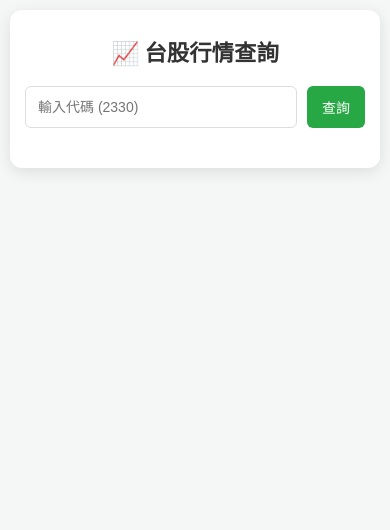
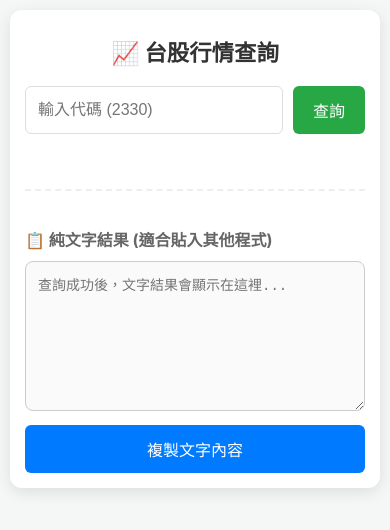
Before and after one commit to lenhou/stock-webapi, a plain HTML site: page static/index.html in a window 390 px wide. Drawn offline with Linux system fonts and the light colour scheme.

Commit message:
新增結果輸出文字框與複製按鈕

```diff
--- a/static/index.html
+++ b/static/index.html
@@ -24,7 +24,7 @@
         }
         h2 { color: #333; text-align: center; margin-top: 10px; }
 
-        /* 搜尋框響應式佈局 */
+        /* 搜尋框佈局 */
         .search-box {
             display: flex;
             gap: 10px;
@@ -35,7 +35,7 @@
             padding: 12px;
             border: 1px solid #ddd;
             border-radius: 6px;
-            flex: 1; /* 手機上自動伸展 */
+            flex: 1;
             max-width: 250px;
             font-size: 16px;
         }
@@ -50,7 +50,6 @@
             white-space: nowrap;
         }
 
-        /* 股票名稱樣式 */
         .stock-info {
             margin-bottom: 15px;
             font-weight: bold;
@@ -59,29 +58,53 @@
             text-align: center;
         }
 
-        /* 重點：讓表格在手機上可以橫向滑動 */
+        /* 表格樣式與響應式滑動 */
         .table-container {
             width: 100%;
-            overflow-x: auto; /* 超出寬度時顯示捲軸 */
-            -webkit-overflow-scrolling: touch; /* 優化手機滑動手感 */
+            overflow-x: auto;
+            -webkit-overflow-scrolling: touch;
         }
 
         table {
             width: 100%;
             border-collapse: collapse;
-            min-width: 500px; /* 確保在小螢幕上不會擠壓太扁 */
+            min-width: 500px;
         }
         th, td { border: 1px solid #eee; padding: 12px 8px; text-align: center; }
         th { background-color: #f8f9fa; color: #555; }
         tr:nth-child(even) { background-color: #fafafa; }
+
+        /* 文字輸出區塊樣式 */
+        .output-section {
+            margin-top: 30px;
+            border-top: 2px dashed #eee;
+            padding-top: 20px;
+        }
+        .output-section h3 { font-size: 1rem; color: #666; margin-bottom: 10px; }
+        textarea {
+            width: 100%;
+            height: 150px;
+            padding: 12px;
+            border-radius: 8px;
+            border: 1px solid #ccc;
+            font-family: 'Courier New', Courier, monospace;
+            font-size: 14px;
+            background-color: #fafafa;
+            box-sizing: border-box;
+            resize: vertical;
+        }
+        .copy-btn {
+            background-color: #007bff;
+            width: 100%;
+            margin-top: 10px;
+        }
+        .copy-btn:hover { background-color: #0056b3; }
 
         /* 手機版微調 */
         @media (max-width: 600px) {
             body { padding: 10px; }
             .container { padding: 15px; }
             h2 { font-size: 1.4rem; }
-            input { font-size: 14px; }
-            button { padding: 10px 15px; font-size: 14px; }
             th, td { padding: 8px 4px; font-size: 13px; }
         }
 
@@ -100,8 +123,13 @@
         <div id="infoDisplay" class="stock-info"></div>
 
         <div class="table-container">
-            <div id="resultArea">
-                </div>
+            <div id="resultArea"></div>
+        </div>
+
+        <div class="output-section">
+            <h3>📋 純文字結果 (適合貼入其他程式)</h3>
+            <textarea id="rawOutput" readonly placeholder="查詢成功後，文字結果會顯示在這裡..."></textarea>
+            <button class="copy-btn" onclick="copyToClipboard()">複製文字內容</button>
         </div>
     </div>
 
@@ -110,43 +138,60 @@
             const stockId = document.getElementById('stockId').value;
             const resultArea = document.getElementById('resultArea');
             const infoDisplay = document.getElementById('infoDisplay');
+            const rawOutput = document.getElementById('rawOutput');
 
             if (!stockId) return;
 
             infoDisplay.innerText = "查詢中...";
             resultArea.innerHTML = "";
+            rawOutput.value = "";
 
             try {
                 const response = await fetch(`/api/stock/${stockId}`);
                 const data = await response.json();
 
                 if (response.ok) {
+                    // 1. 更新股票名稱顯示
                     infoDisplay.innerText = `${data.company_name} (${data.stock_id})`;
 
+                    // 2. 渲染 HTML 表格
                     let tableHtml = `
                         <table>
                             <thead>
                                 <tr>
                                     <th>日期</th>
-                                    <th>開/收盤</th>
-                                    <th>最高/低</th>
+                                    <th>開盤 / 收盤</th>
+                                    <th>最高 / 最低</th>
                                     <th>成交量</th>
                                 </tr>
                             </thead>
                             <tbody>
                     `;
 
+                    // 3. 同時準備純文字格式
+                    let rawText = `股票代碼：${data.stock_id}\n`;
+                    rawText += `公司名稱：${data.company_name}\n`;
+                    rawText += `------------------------------------------\n`;
+                    rawText += `日期\t開盤\t最高\t最低\t收盤\t成交量\n`;
+
                     data.history.forEach(item => {
+                        // 填充表格
                         tableHtml += `
                             <tr>
-                                <td>${item.date.substring(5)}</td> <td>${item.open} / ${item.close}</td>
+                                <td>${item.date.substring(5)}</td>
+                                <td>${item.open} / ${item.close}</td>
                                 <td><span style="color:red">${item.high}</span> / <span style="color:green">${item.low}</span></td>
-                                <td>${(item.volume / 1000).toFixed(0)}K</td> </tr>
+                                <td>${(item.volume / 1000).toFixed(0)}K</td>
+                            </tr>
                         `;
+                        // 填充純文字
+                        rawText += `${item.date}\t${item.open}\t${item.high}\t${item.low}\t${item.close}\t${item.volume}\n`;
                     });
 
                     tableHtml += `</tbody></table>`;
                     resultArea.innerHTML = tableHtml;
+                    rawOutput.value = rawText;
+
                 } else {
                     infoDisplay.innerText = "";
                     resultArea.innerHTML = `<p class="error">找不到代碼: ${stockId}</p>`;
@@ -155,6 +200,24 @@
                 resultArea.innerHTML = `<p class="error">API 連線失敗</p>`;
             }
         }
+
+        // 複製到剪貼簿功能
+        function copyToClipboard() {
+            const textarea = document.getElementById('rawOutput');
+            if (!textarea.value) {
+                alert('沒有內容可以複製！');
+                return;
+            }
+            textarea.select();
+            textarea.setSelectionRange(0, 99999); // 支援手機
+
+            try {
+                document.execCommand('copy');
+                alert('已成功複製到剪貼簿！');
+            } catch (err) {
+                alert('複製失敗，請手動選取複製');
+            }
+        }
     </script>
 </body>
 </html>
```
